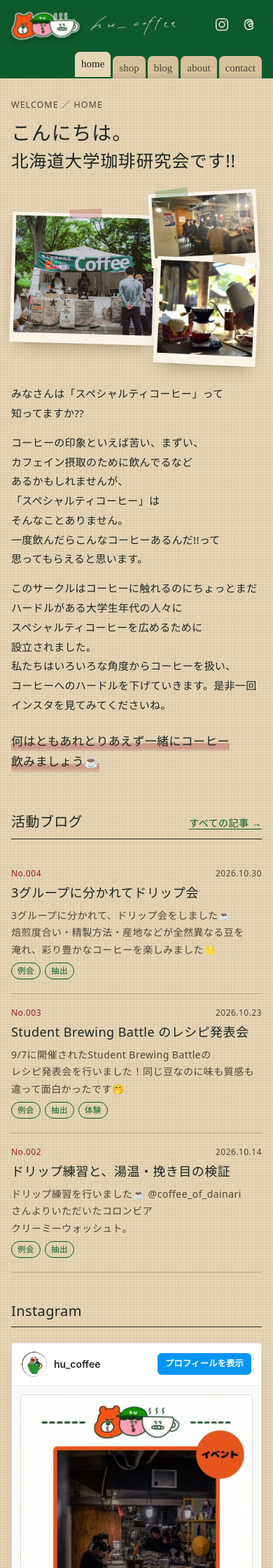
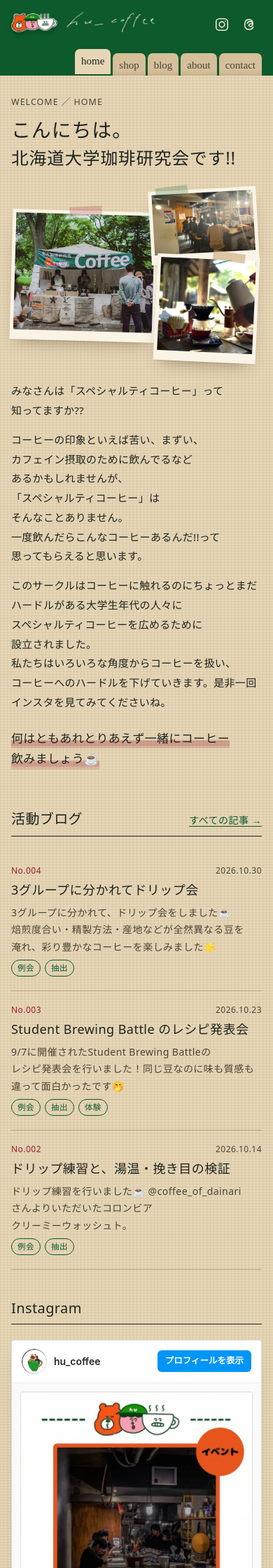
Before and after one commit to gmgngnm/hu_coffee, a Jekyll site: the page built from index.html, in a window 390 px wide. Shown: the top 2240 px of the page at 70% size. Built offline with Jekyll 4.4.1, drawn with Linux system fonts in a browser that asks for light colours; some web fonts are replaced.

Commit message:
スマホのヘッダーで、ロゴ左のイラストを2/3の大きさに
Co-Authored-By: Claude Opus 5.5 <noreply@anthropic.com>
Claude-Session: https://claude.ai/code/session_01SJAjaDFs9AxovdXkUsc4Np

```diff
--- a/assets/css/main.css
+++ b/assets/css/main.css
@@ -480,7 +480,7 @@ input:focus, textarea:focus, select:focus { outline: none; border-bottom-color:
   .brand__sign { height: 40px; }
   .brand { max-width: 100%; }
   .brand__sign { flex: 0 1 auto; min-width: 0; height: auto; width: min(128px, calc(100vw - 2 * var(--gutter) - 120px)); }
-  .brand__logo { height: 40px; }
+  .brand__logo { height: 27px; }
   .head-sns { gap: 6px; padding-top: 2px; }
   .head-sns a { width: 34px; height: 34px; }
   .head-sns svg { width: 22px; height: 22px; }
```
